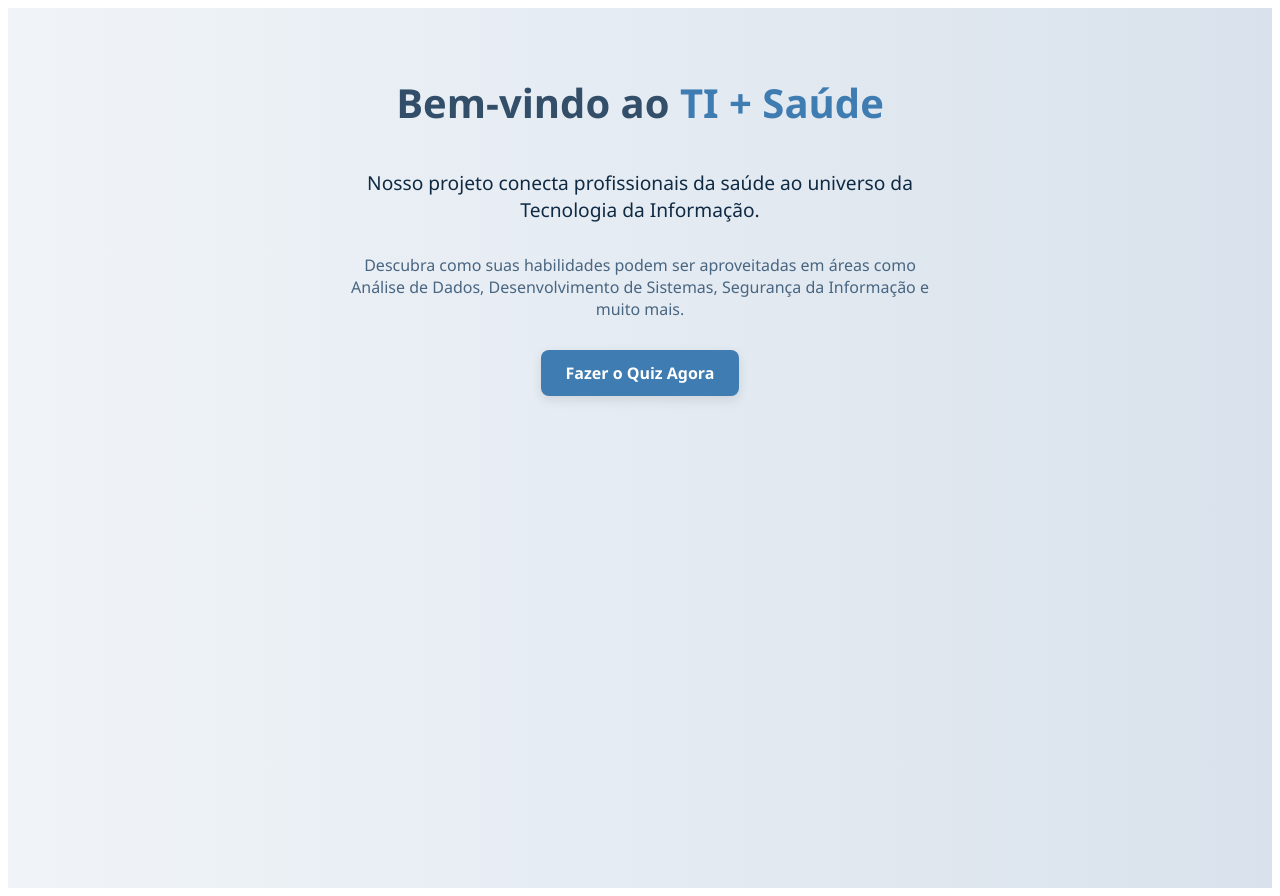
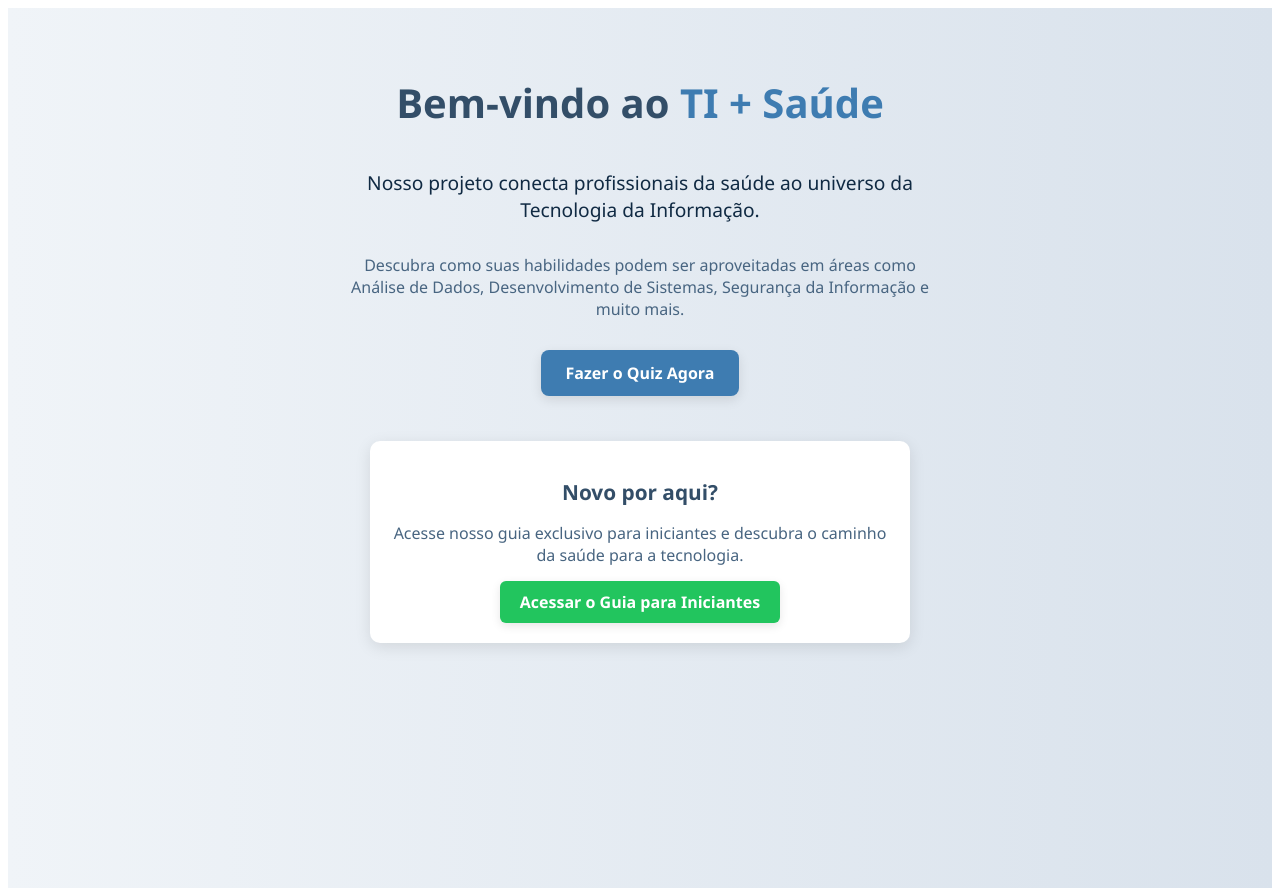
Before and after one commit to dinizdaniel284/ti-saude-frontend, a Next.js app: page / in a window 1280 px wide. Built offline with nearby package versions, Linux system fonts and the light colour scheme.

Commit message:
Update index.tsx
Atualização index

```diff
--- a/pages/index.tsx
+++ b/pages/index.tsx
@@ -48,10 +48,53 @@ const IndexPage = () => {
           textDecoration: 'none',
           fontWeight: 'bold',
           boxShadow: '0 4px 12px rgba(0,0,0,0.1)',
+          marginBottom: '25px',
         }}
       >
         Fazer o Quiz Agora
       </a>
+
+      {/* Bloco novo: Link para o Guia */}
+      <div style={{
+        marginTop: '20px',
+        backgroundColor: '#ffffff',
+        padding: '20px',
+        borderRadius: '10px',
+        boxShadow: '0 4px 16px rgba(0, 0, 0, 0.1)',
+        maxWidth: '500px',
+      }}>
+        <h2 style={{
+          fontSize: '1.3rem',
+          color: '#334e68',
+          marginBottom: '10px',
+        }}>
+          Novo por aqui?
+        </h2>
+        <p style={{
+          fontSize: '1rem',
+          color: '#486581',
+          marginBottom: '15px',
+        }}>
+          Acesse nosso guia exclusivo para iniciantes e descubra o caminho da saúde para a tecnologia.
+        </p>
+        <a
+          href="/guia-para-iniciantes.html"
+          target="_blank"
+          rel="noopener noreferrer"
+          style={{
+            display: 'inline-block',
+            padding: '10px 20px',
+            backgroundColor: '#22c55e',
+            color: '#ffffff',
+            borderRadius: '6px',
+            fontWeight: 'bold',
+            textDecoration: 'none',
+            boxShadow: '0 3px 10px rgba(0, 0, 0, 0.1)',
+          }}
+        >
+          Acessar o Guia para Iniciantes
+        </a>
+      </div>
     </div>
   );
 };
```
